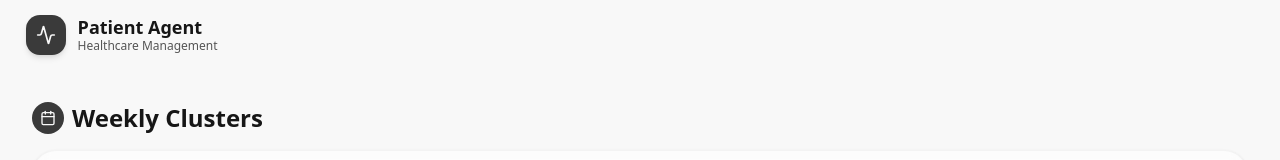
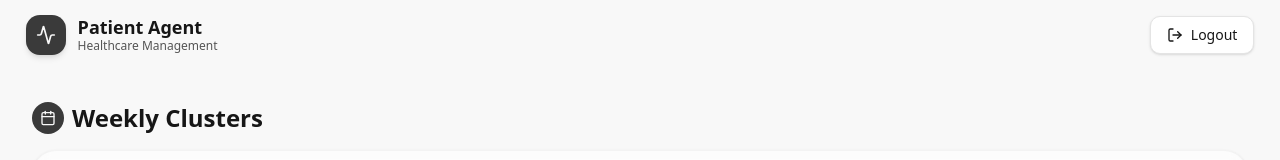
Before and after one commit to zubairkofficial/patient-agent-frontend, a React (Vite) app: page / in a window 1280 px wide. Shown: the top 160 px of the page. Built offline with nearby package versions, Linux system fonts and the light colour scheme; sample sign-in values are in the browser's storage.

Commit message:
added the logout button in the header

```diff
--- a/src/components/layout/Header/Header.tsx
+++ b/src/components/layout/Header/Header.tsx
@@ -1,9 +1,18 @@
-import { Activity } from "lucide-react";
+import { Activity, LogOut } from "lucide-react";
+import { useNavigate } from "react-router-dom";
+import { authService } from "@/services/Auth/auth.service";
 
 const Header = () => {
+  const navigate = useNavigate();
+
+  const handleLogout = async () => {
+    await authService.logout();
+    navigate("/login");
+  };
+
   return (
     <div id="header-div" className="flex w-full h-[70px]">
-      <div className="flex items-center w-full">
+      <div className="flex items-center justify-between w-full">
         <div className="flex items-center ml-[2vw]">
           <div className="w-10 h-10 bg-primary rounded-xl flex items-center justify-center shadow-md mr-3">
             <Activity className="h-5 w-5 text-primary-foreground" />
@@ -13,6 +22,16 @@ const Header = () => {
             <p className="text-xs text-muted-foreground">Healthcare Management</p>
           </div>
         </div>
+        <div className="flex items-center mr-[2vw]">
+          <button
+            onClick={handleLogout}
+            className="inline-flex items-center gap-2 px-4 py-2 rounded-lg border border-border bg-card text-foreground hover:bg-muted transition-colors shadow-sm hover:shadow-md"
+            aria-label="Logout"
+          >
+            <LogOut className="h-4 w-4" />
+            <span className="text-sm font-medium">Logout</span>
+          </button>
+        </div>
       </div>
     </div>
   );
```
